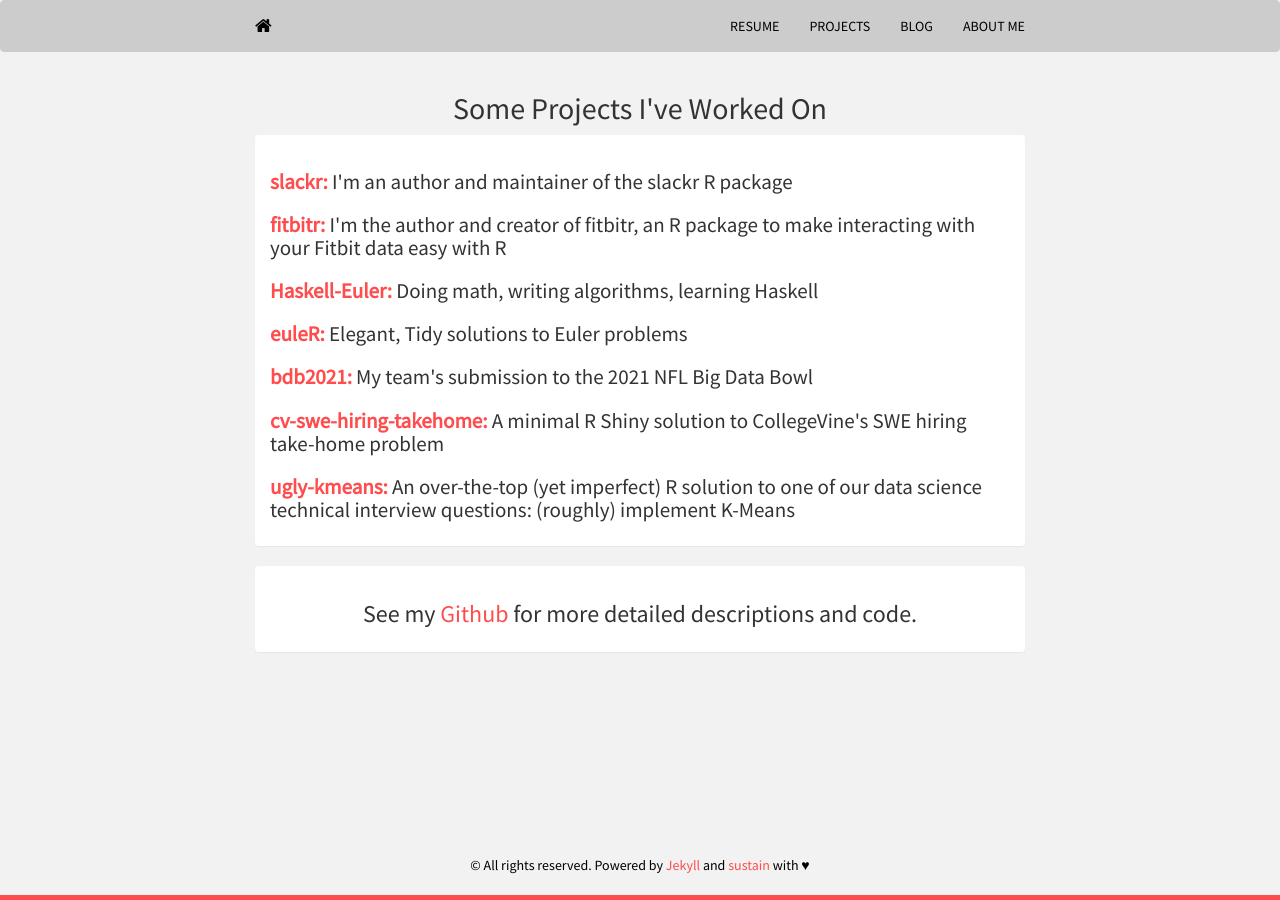
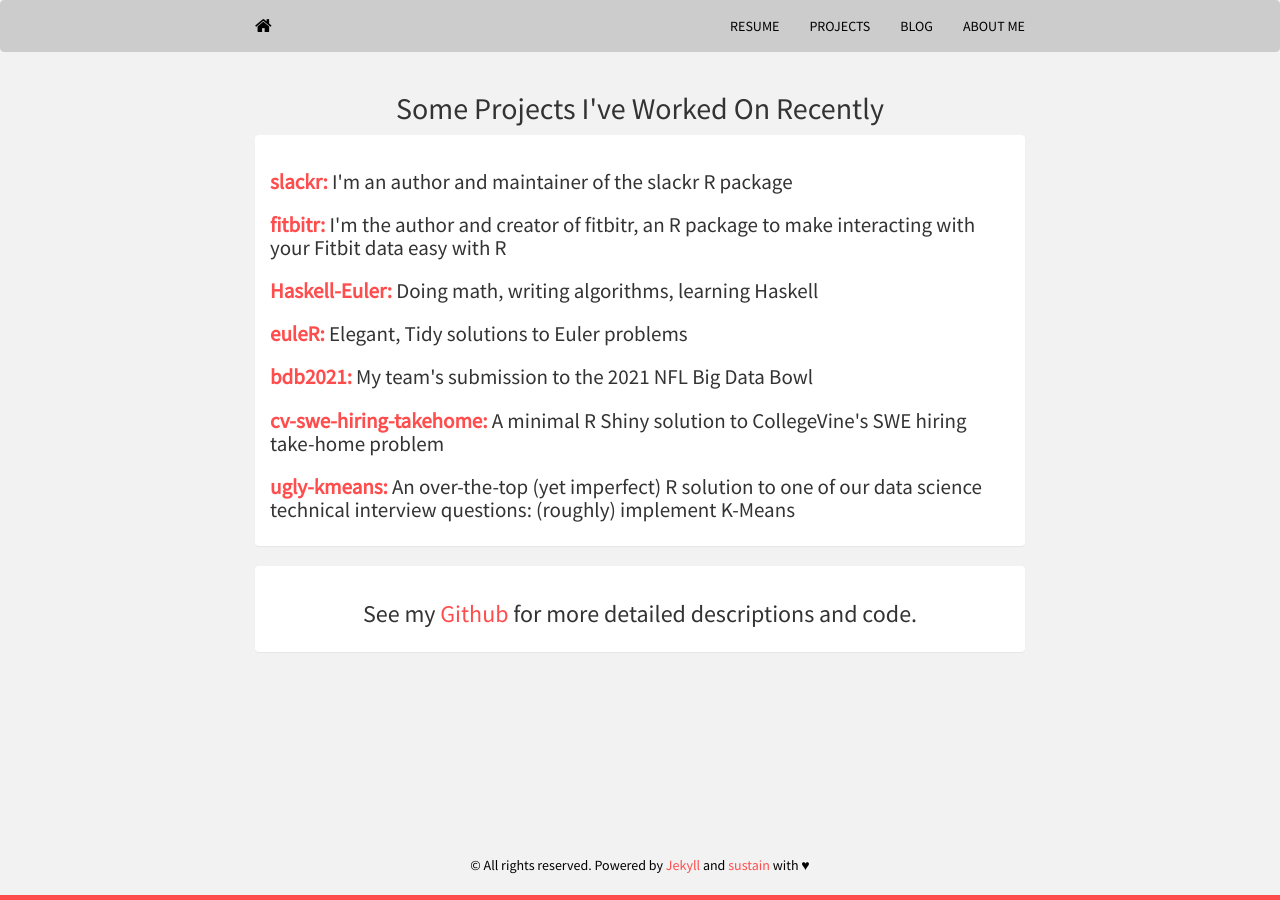
Before and after one commit to mrkaye97/mrkaye97.github.io, a Jekyll site: the page built from projects.html, in a window 1280 px wide. Built offline with Jekyll 4.4.1, drawn with Linux system fonts in a browser that asks for light colours; nearby versions of some CDN libraries.

Commit message:
Update projects.html

```diff
--- a/projects.html
+++ b/projects.html
@@ -17,7 +17,7 @@ Title: Projects
 <section id="about">
 
 	<div class="container">
-		<h2>Some Projects I've Worked On</h2>
+		<h2>Some Projects I've Worked On Recently</h2>
 		  <div class="panel panel-default">
     		<div class="panel-body">
     			<h2 style='font-size:150%; text-align:left;'><b><a href='https://mrkaye97.github.io/slackr/'>slackr:</a></b> I'm an author and maintainer of the slackr R package</h2>
```
